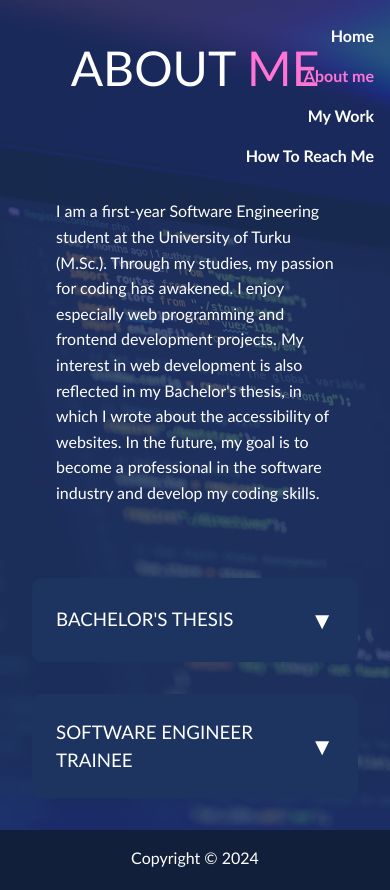
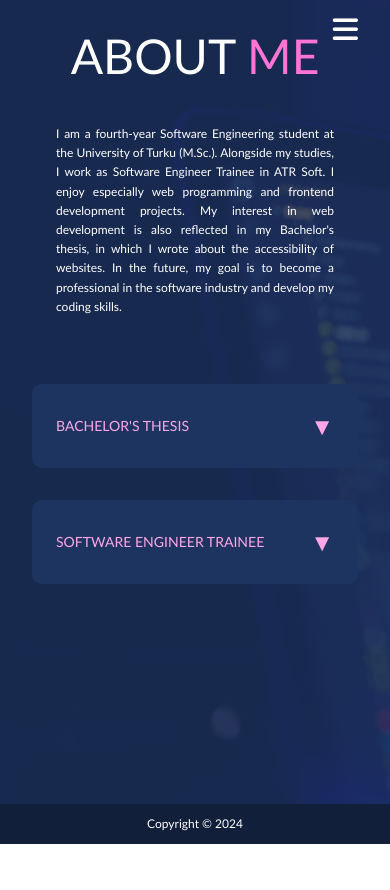
Before and after one commit to vmneva/my_portfolio, a website: page dist/about.html in a window 390 px wide. After the commit the page ends 844 px from the top, so only its background shows below. Drawn offline with Linux system fonts and the light colour scheme.

Commit message:
Add responsiveness to mainpage. Add hamburger menu for mobile.

```diff
--- a/scss/_config.scss
+++ b/scss/_config.scss
@@ -38,27 +38,26 @@ $background-opacity: 0.8;
     }
 }
 
-// Media Query Mixins
 @mixin mediaSm {
-    @media screen and (max-width: 500px) {
-        @content;       // whatever we add inside this mixin where we use it will be added here
+    @media screen and (max-width: 576px) {
+        @content;
     }
 }
 
 @mixin mediaMd {
-    @media screen and (max-width: 768px) {
-        @content;       // whatever we add inside this mixin where we use it will be added here
+    @media screen and (max-width: 992px) {
+        @content;
     }
 }
 
 @mixin mediaLg {
-    @media screen and (min-width: 769px) and (max-width: 1170px) {
-        @content;       // whatever we add inside this mixin where we use it will be added here
+    @media screen and (min-width: 993px) and (max-width: 1170px) {
+        @content;
     }
 }
 
 @mixin mediaXL {
     @media screen and (min-width: 1171px) {
-        @content;       // whatever we add inside this mixin where we use it will be added here
+        @content;
     }
 }
--- a/scss/_menu.scss
+++ b/scss/_menu.scss
@@ -1,63 +1,75 @@
 header {
-    display: flex;
-    justify-content: flex-end;
-    align-items: center;
-    padding: 1rem;
+  position: relative;
+  padding: 0 2rem;
   background-color: transparent;
-    color: #fff;
+}
 
-    .menu {
+.navbar {
+  width: 100%;
+  height: 60px;
+  max-width: 1200px;
+  margin: 0 auto;
   display: flex;
   align-items: center;
+  justify-content: end;
 
-      &-branding {
-        display: none; // Add branding styles if needed
+  .links {
+    display: flex;
+    gap: 2rem;
   }
 
-      &-nav {
-        list-style: none;
-        display: flex;
-        margin: 0;
-        padding: 0;
-
-        .nav-item {
-          margin: 0 1rem;
-
-          &.current .nav-link {
-            color: $secondary-color;
+  .toggle_btn {
+    color: #fff;
+    font-size: 1.8rem;
+    cursor: pointer;
+    display: none;
   }
 
-          .nav-link {
+  li {
+    list-style: none;
+  }
+
+  a {
+    color: #fff;
     text-decoration: none;
-            color: #fff;
+    font-size: 1rem;
     font-weight: bold;
     transition: color 0.3s ease, transform 0.3s ease;
     font-family:'Gill Sans', 'Gill Sans MT', Calibri, 'Trebuchet MS', sans-serif;
 
+
     &:hover {
-              color: $secondary-color;
-              transform: scale(1.1);
-            }
-          }
-        }
+      color: $secondary-color
     }
   }
 }
 
-  // Media query for responsive design
-  @media (max-width: 768px) {
-    header {
-      justify-content: space-between;
+.dropdown_menu {
+  display: none;
+  position: absolute;
+  right: 2rem;
+  top: 60px;
+  height: 0;
+  width: 150px;
+  background: rgba(255, 255, 255, 0.1);
+  backdrop-filter: blur(10px);
+  border-radius: 10px;
+  overflow: hidden;
+  transition: height 0.3s cubic-bezier(0.175, 0.885, 0.32, 1.275);
+  z-index: -1;
 
-      .menu {
-        &-nav {
-          flex-direction: column;
-          align-items: flex-end;
+  &.open {
+    height: 150px;
+  }
 
-          .nav-item {
-            margin: 0.5rem 0;
+  li {
+    padding: 0.7rem;
+    display: flex;
+    align-items: center;
+    justify-content: center;
+  }
+
+  a {
+    font-weight: 100;
   }
 }
-      }
-    }
-  }
--- /dev/null
+++ b/scss/_mobile.scss
@@ -0,0 +1,141 @@
+// menu to hamburger menu
+
+
+// Widescreens
+@include mediaXL {
+    .projects {
+        grid-template-columns: repeat(4, 1fr);
+    }
+}
+
+// Desktops & Laptops
+@include mediaLg {
+    .projects {
+        grid-template-columns: repeat(3, 1fr);
+    }
+}
+
+// Tablets & Small Laptops
+@include mediaMd {
+    main {
+        align-items: center;
+        text-align: center;
+
+        .lg-heading {
+            line-height: 1;
+            margin-bottom: 1rem;
+        }
+    }
+
+    header {
+        .navbar .links {
+            display: none;
+          }
+
+          .navbar .toggle_btn {
+            display: block;
+          }
+
+          .dropdown_menu {
+            display: block;
+          }
+    }
+
+    .about-info {
+        grid-template-areas:
+        'bio'
+        'thesis'
+        'job';
+
+        grid-template-columns: 1fr;
+    }
+}
+
+// Smartphones
+@include mediaSm {
+    main {
+        min-height: calc(100vh - 40px);
+        &#home {
+            .bio-image {
+                width: 200px;
+                height: 200px;
+                border-radius: 50%;
+                border: $secondary-color solid 3px;
+            }
+
+            h1 {
+                margin-top:1rem;
+                font-size: 2rem;
+            }
+            h2 {
+                margin-top: 1rem;
+                font-size: 14px;
+            }
+
+            .icons {
+                margin-top: 3rem;
+                a {
+                    font-size: 1.5rem;
+                }
+            }
+        }
+    }
+
+    header {
+        .navbar .links {
+            display: none;
+          }
+
+          .navbar .toggle_btn {
+            display: block;
+          }
+
+          .dropdown_menu {
+            right: 2rem;
+            width: fit-content;
+            top: 3rem;
+          }
+    }
+
+    #about {
+        .lg-heading {
+            margin-bottom: 0.5rem;
+        }
+        .accordion {
+            p {
+                font-size: 12px;
+                text-align: justify;
+            }
+
+            &-header {
+                font-size: 12px;
+
+            }
+        }
+
+        .about-info {
+            grid-template-areas:
+            'bio'
+            'thesis'
+            'job';
+            grid-template-columns: 1fr;
+            width: 100%;
+
+            p {
+                font-size: 12px;
+                text-align: justify;
+            }
+        }
+
+    }
+
+    .projects {
+      grid-template-columns: 1fr;
+    }
+
+    #main-footer {
+        font-size: 12px;
+        height: 40px;
+        padding: 0.7rem;
+    }
+  }
--- a/scss/main.scss
+++ b/scss/main.scss
@@ -21,45 +21,40 @@ h1, h2, h3 {
     font-weight: 400;
 
     &.lg-heading {
-        font-size: 6rem;    // 6rem = 6 x 16 pixels
+        font-size: 5rem;    // 6rem = 6 x 16 pixels
     }
 
     &.sm-heading {
         margin-bottom: 2rem;
         padding: 0.2rem 1rem;   // first one is top-bottom and second one is left-right
-        font-size: 25px;
+        font-size: 20px;
         font-family: 'Courier New', Courier, monospace;
     }
 }
 
-// Links
-a {
-    color: #fff;
-    text-decoration: none;
-}
-
 header {
-    position: fixed;
-    z-index: 2; // how close to you element it
-    width: 100%;
+  position: fixed;
+  z-index: 2; // how close to you element it
+  width: 100%;
 }
 
 .text-secondary {
-    color: $secondary-color;
+  color: $secondary-color;
 }
-
 main {
-    padding: 4rem;
     // height: 100%;
     min-height: calc(100vh - 60px); // 100vh is 100% of the viewport height, 60px is the height of the footer
 
     .icons {
         margin-top: 1rem;
         align-items: center;
+        padding-bottom: 1rem;
 
         a {
             padding: 0.6rem;
             font-size: 30px;
+            text-decoration: none;
+            color: #fff;
 
             &:hover {
                 color: $secondary-color;
@@ -110,13 +105,23 @@ main {
 
   .about-info {
     display: grid;
+    grid-template-areas:
+      'bio bio'
+      'thesis job';
     grid-template-columns: 1fr 1fr;
     gap: 2rem;
     width: 100%;
     max-width: 1200px;
 
+    .job {
+      grid-area: job;
+    }
+    .thesis {
+      grid-area: thesis;
+    }
+
     .bio {
-      grid-column: 1 / -1;
+      grid-area: bio;
       background: transparent;
       padding: 1.5rem;
       border-radius: 10px;
@@ -133,7 +138,7 @@ main {
     }
 
     .accordion {
-      background: $primary-color;
+      background: transparent;
       border-radius: 10px;
       overflow: hidden;
       display: flex;
@@ -146,7 +151,7 @@ main {
         justify-content: space-between;
         align-items: center;
         background: $primary-color;
-        color: #fff;
+        color: lighten($color: $secondary-color, $amount: 10);
 
         h3 {
           margin: 0;
@@ -172,7 +177,7 @@ main {
 
         p {
           line-height: 1.6;
-          color: lighten($color: $secondary-color, $amount: 10)
+          color: white;
         }
       }
 
@@ -181,37 +186,7 @@ main {
         padding: 1.5rem;
       }
     }
-
-    .thesis {
-      grid-column: 1 / -1;
-    }
   }
-}
-
-  // Media query for responsive design
-  @media (max-width: 768px) {
-    #about {
-      .about-info {
-        grid-template-columns: 1fr;
-      }
-    }
-  }
-
-// Work/Projects
-.projects {
-    display: grid;
-    grid-gap: 0.7rem;
-
-    img {
-        width: 100%;
-        border: 3px #fff solid;
-
-        &:hover {
-            opacity: 0.5;
-            border-color: $secondary-color;
-            @include easeOut;
-        }
-    }
 }
 
 // Contact Page
@@ -270,3 +245,5 @@ main {
     color: set-text-color($primary-color);
     height: 60px;
 }
+
+@import 'mobile';
```
Also changed, not shown: dist/about.html, dist/css/main.css, dist/index.html, dist/js/main.js. Lines whose indentation alone changed are shown as unchanged.
